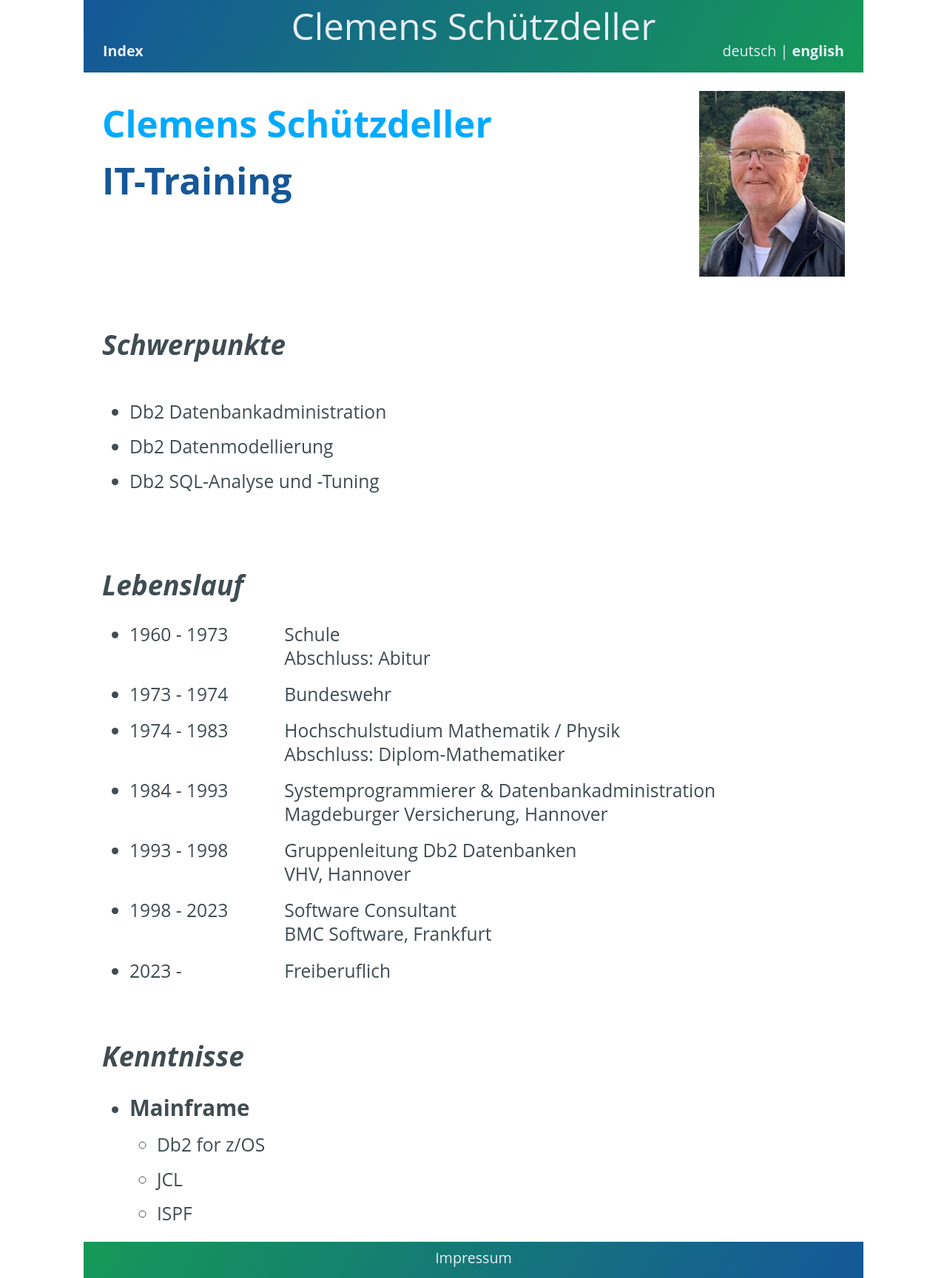
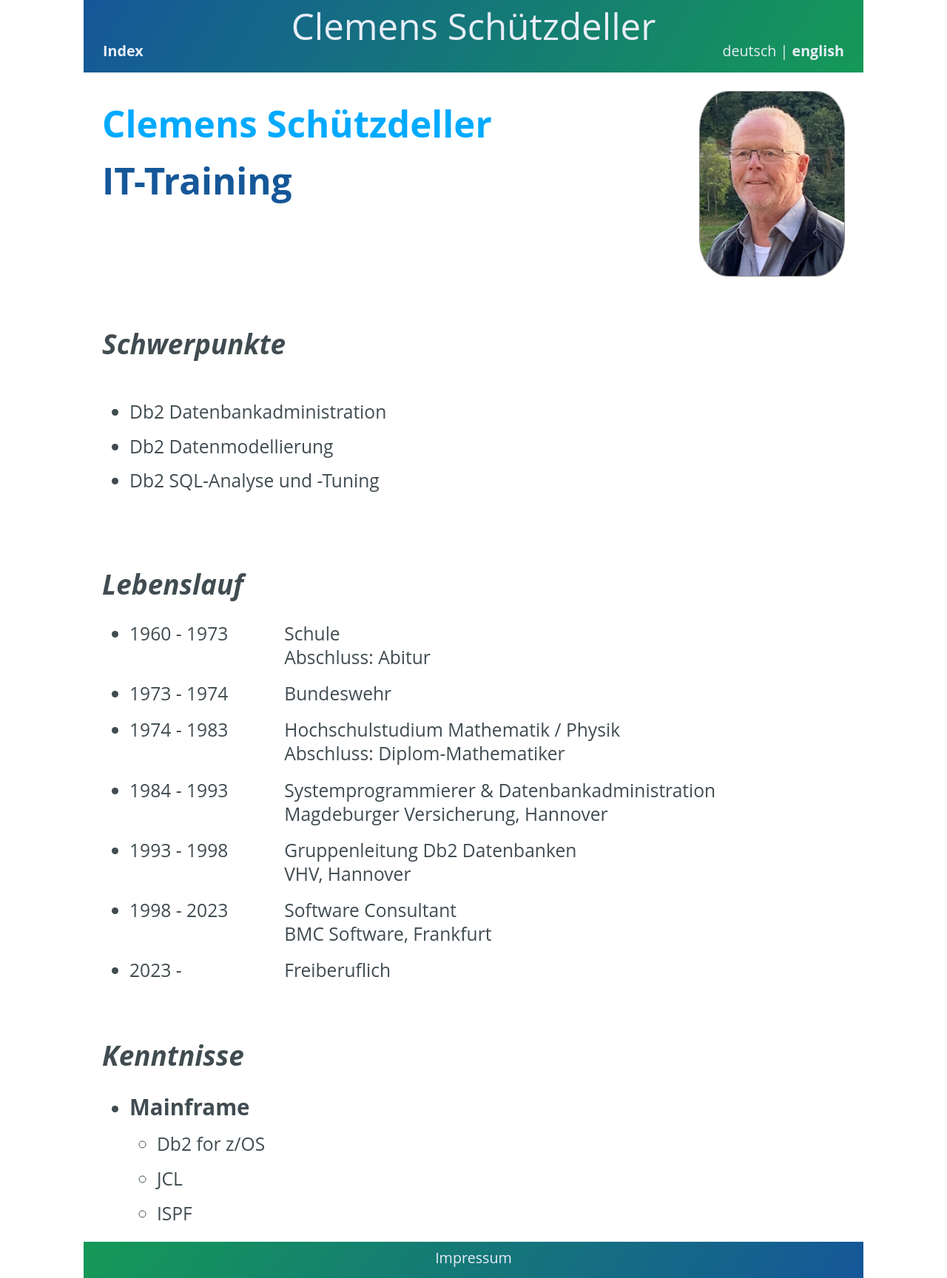
Before and after one commit to cs-LA/home, a Jekyll site: the page built from itTraining/Profile.md, in a window 1280 px wide. Shown: the whole page at 74% size. Built offline with Jekyll 4.4.1, drawn with Linux system fonts in a browser that asks for light colours; our own code applies the rules of GitHub Pages for plain Markdown files.

Commit message:
Update Profile.md

```diff
--- a/itTraining/Profile.md
+++ b/itTraining/Profile.md
@@ -4,7 +4,7 @@
     <div class="gridHeader">IT-Training</div>
   </div>
   <div class="grid-1">
-    <img src="SchuetzdellerClemens.jpg">
+    <img src="SchuetzdellerClemens.jpg" class="bordered">
   </div>
 </div>
 
```
